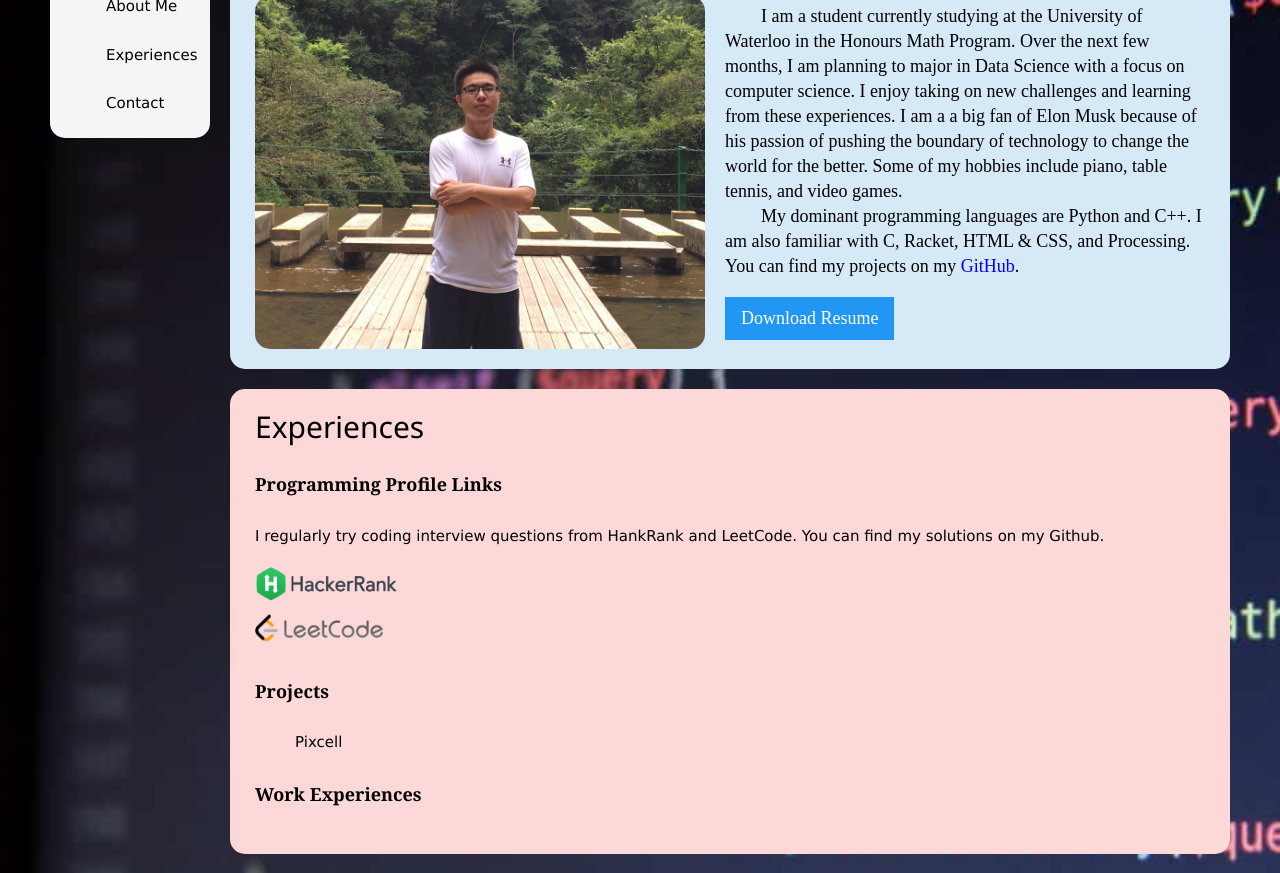
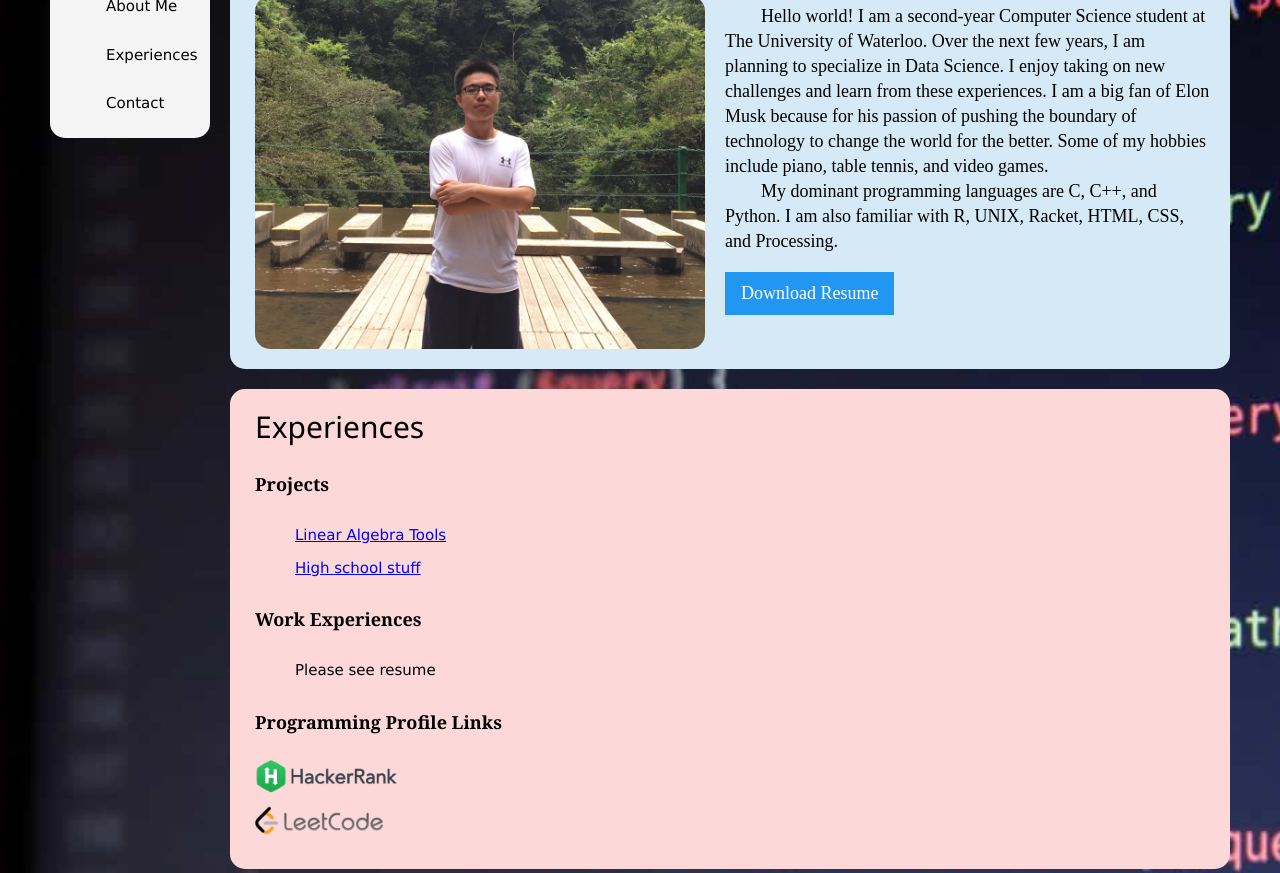
Before and after one commit to daniel-zm-fang/Portfolio-Website, a plain HTML site: page index.html in a window 1280 px wide. Shown: the part 346-1219 px from the top of the page. Drawn offline with Linux system fonts and the light colour scheme.

Commit message:
2020 may info update

```diff
--- a/index.html
+++ b/index.html
@@ -16,9 +16,9 @@
     <div id="container">
         <div class="w3-animate-top typewriter" id="header">
             <h1>Daniel Fang</h1>
-            <p><span class="w3-animate-opacity">University of Waterloo</span> &nbsp;| &nbsp; <span
-                    class="w3-animate-opacity">Faculty of Math</span> &nbsp; |&nbsp; <span class="w3-animate-opacity">A
-                    Programming Fanatic</span></p>
+            <p><span class="w3-animate-opacity">CS student @ UW</span> &nbsp;| &nbsp; <span
+                    class="w3-animate-opacity">Seeking Co-op Fall 2020</span> &nbsp; |&nbsp; <span
+                    class="w3-animate-opacity">A Programming Fanatic</span></p>
         </div>
 
         <div id="content">
@@ -36,36 +36,37 @@
                 <div class="w3-animate-right" id="aboutme">
                     <h2>About Me</h2>
                     <img src="images/self.JPG" alt="picture of me" id="picture-of-me">
-                    <p id="#intro">&emsp;&emsp;I am a student currently studying at the University of Waterloo in the
-                        Honours Math Program. Over the next few months, I am planning to major in Data Science with a
-                        focus on computer science. I enjoy taking on new challenges and learning from these experiences.
-                        I am a a big fan of Elon Musk because of his passion of pushing the boundary of technology to
+                    <p id="#intro">&emsp;&emsp;Hello world! I am a second-year Computer Science student at The
+                        University of Waterloo. Over the next few years, I am planning to specialize in Data Science. I
+                        enjoy taking on new challenges and learn from these experiences.
+                        I am a big fan of Elon Musk because for his passion of pushing the boundary of technology to
                         change the world for the better. Some of my hobbies include piano, table tennis, and video
-                        games.<br>&emsp;&emsp;My dominant programming languages are Python and C++. I am also familiar
-                        with C, Racket, HTML & CSS, and Processing. You can find my projects on my
-                        <a href="https://github.com/fangry" target="_blank" style="color:blue">GitHub</a>.</p>
+                        games.<br>&emsp;&emsp;My dominant programming languages are C, C++, and Python. I am also
+                        familiar with R, UNIX, Racket, HTML, CSS, and Processing.</p>
                     <a class="w3-button w3-blue" href="Resume.docx">Download Resume</a>
-
                 </div>
 
                 <div class="w3-animate-left" id="experiences">
                     <h2>Experiences</h2>
+                    <h5>Projects</h5>
+                    <ul>
+                        <li><a href="https://github.com/daniel-zm-fang/Linear-Algebra-Tools" target="_blank"
+                                style="text-decoration: underline; color:blue">Linear
+                                Algebra Tools</a></li>
+                        <li><a href="https://github.com/daniel-zm-fang/High-school" target="_blank"
+                                style="text-decoration: underline; color:blue">High school stuff</a>
+                        </li>
+                    </ul>
+                    <h5>Work Experiences</h5>
+                    <ul>
+                        <li>Please see resume</li>
+                    </ul>
                     <h5>Programming Profile Links</h5>
-                    <p>I regularly try coding interview questions from HankRank and LeetCode. You can find my solutions on my Github.</p>
                     <a href="https://www.hackerrank.com/danielfang" target="_blank"><img src="images/hackerrank.png"
                             alt="hackerrank" class="icon"></a>
                     <br>
                     <a href="https://leetcode.com/fangry/" target="_blank"><img src="images/leetcode.png" alt="leetcode"
                             class="icon"></a>
-                    <h5>Projects</h5>
-                    <ul>
-                        <li>Pixcell</li>
-                    </ul>
-                    <h5>Work Experiences</h5>
-                    <ul>
-                        <li></li>
-                    </ul>
-
                 </div>
 
                 <div class="w3-animate-right" id="contact">
@@ -75,10 +76,12 @@
                             <input placeholder="Your name" type="text" tabindex="1" name="name" required>
                         </fieldset>
                         <fieldset>
-                            <input placeholder="Your Email Address" type="email" tabindex="2" name="email-from" required>
+                            <input placeholder="Your Email Address" type="email" tabindex="2" name="email-from"
+                                required>
                         </fieldset>
                         <fieldset>
-                            <input placeholder="Your Phone Number (optional)" type="tel" tabindex="3" name="phone-number">
+                            <input placeholder="Your Phone Number (optional)" type="tel" tabindex="3"
+                                name="phone-number">
                         </fieldset>
                         <fieldset>
                             <input placeholder="Subject" type="text" tabindex="4" name="_subject" required>
@@ -88,8 +91,7 @@
                                 required></textarea>
                         </fieldset>
                         <fieldset>
-                            <button type="submit" class="w3-button w3-green"
-                                data-submit="Sending...">Submit</button>
+                            <button type="submit" class="w3-button w3-green" data-submit="Sending...">Submit</button>
                         </fieldset>
                     </form>
                 </div>
```
